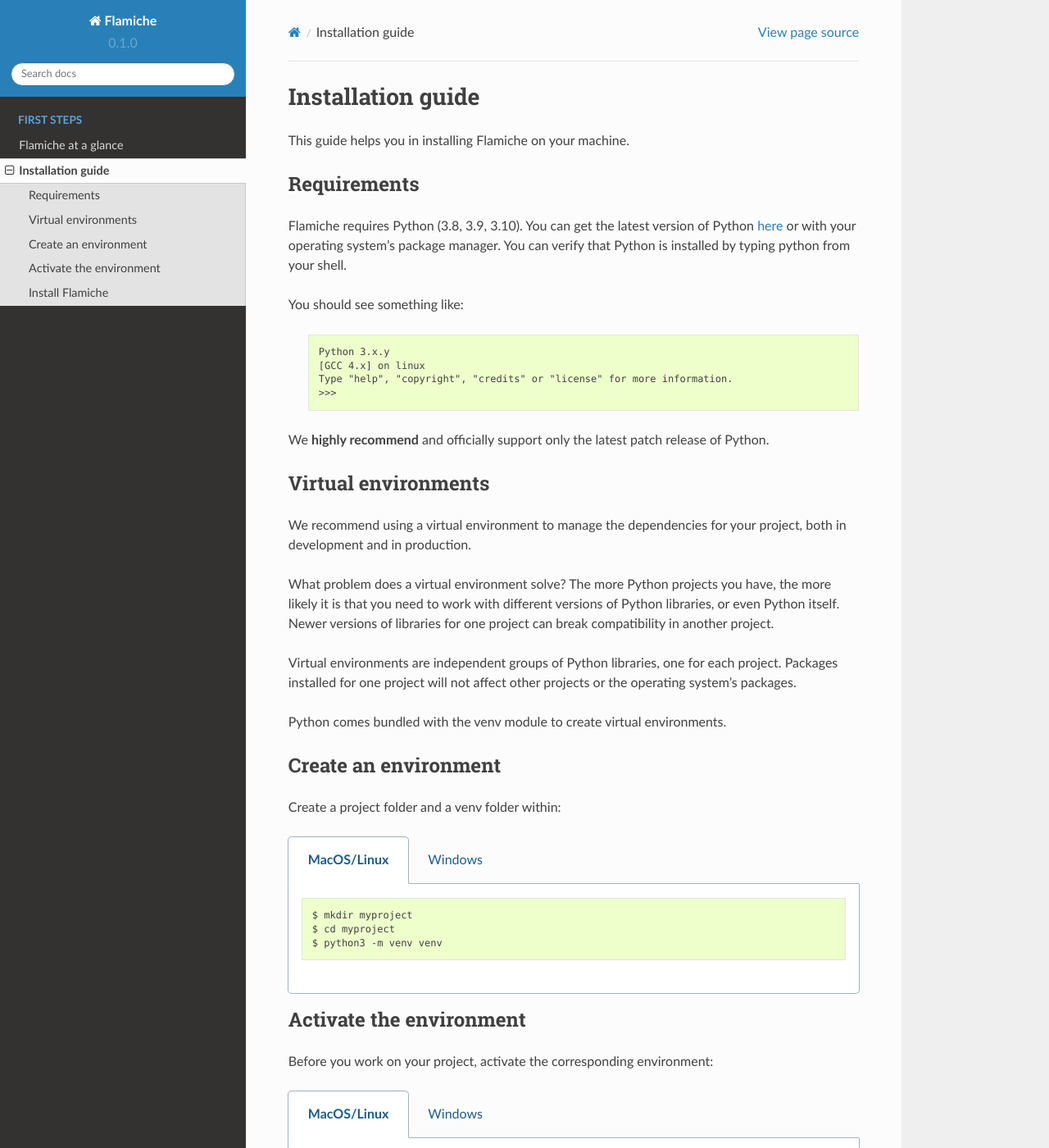
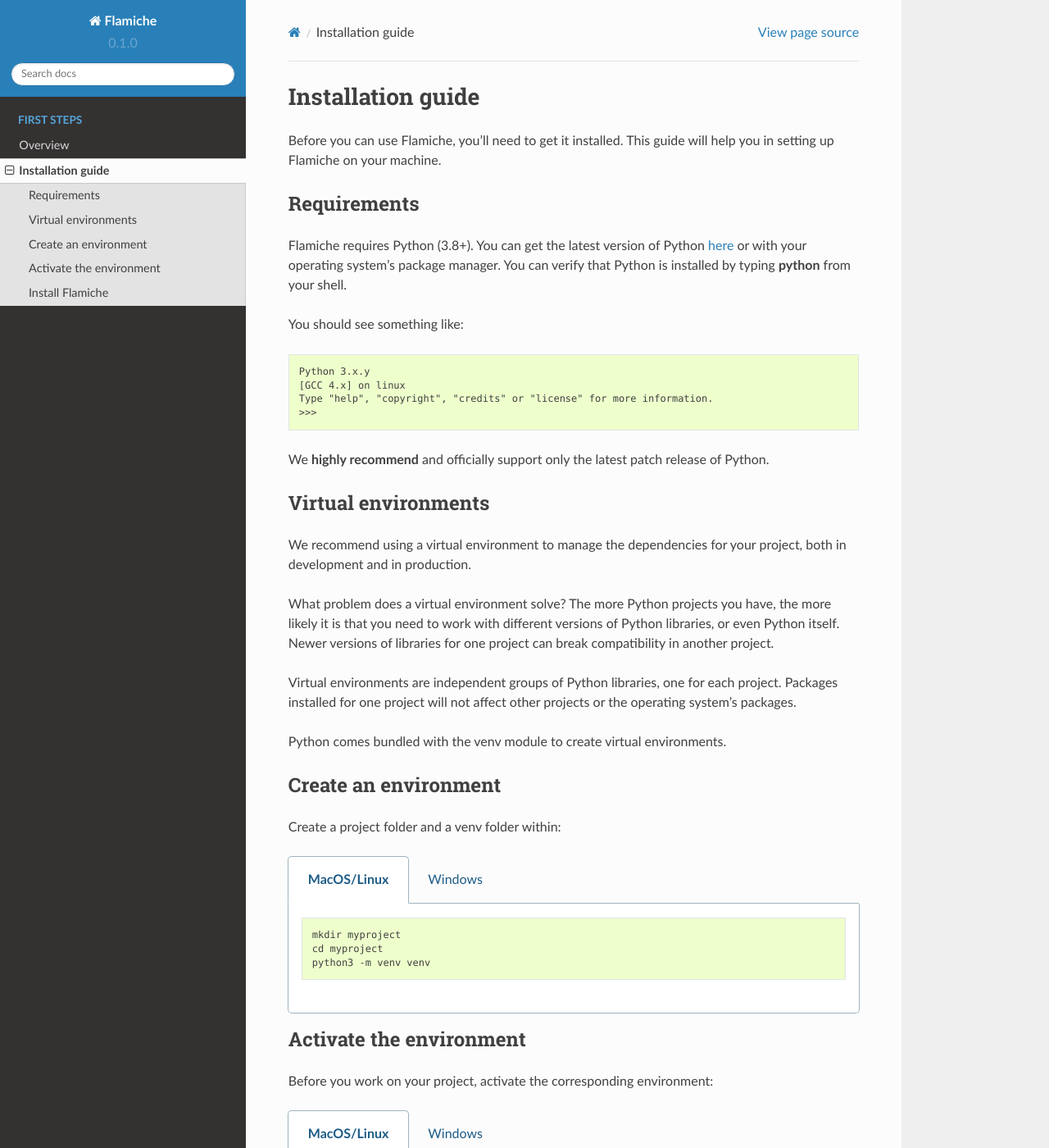
Before and after one commit to aryaniyaps/flamiche, a Sphinx documentation site: the page built from docs/first-steps/install.rst, in a window 1280 px wide and 1400 px high. Shown: the whole window at 82% size. Built offline with Sphinx 7.4.7 and the Read the Docs theme 2.0.0, drawn with Linux system fonts in a browser that asks for light colours; some of the changed text lies outside the part shown.

Commit message:
update docs

```diff
--- a/docs/conf.py
+++ b/docs/conf.py
@@ -37,11 +37,15 @@ source_suffix = ".rst"
 # Add any Sphinx extension module names here, as strings. They can be
 # extensions coming with Sphinx (named 'sphinx.ext.*') or your custom
 # ones.
-extensions = ["sphinx.ext.intersphinx", "sphinx.ext.autodoc", "sphinx_tabs.tabs"]
+extensions = [
+    "sphinx.ext.intersphinx",
+    "sphinx.ext.autodoc",
+    "sphinx_tabs.tabs",
+    "sphinx_copybutton",
+]
 
 intersphinx_mapping = {
     "python": ("https://docs.python.org/3/", None),
-    "gqlcore": ("https://graphql-core-3.readthedocs.io/en/latest/", None),
 }
 
 # Disable docstring inheritance
--- a/docs/first-steps/install.rst
+++ b/docs/first-steps/install.rst
@@ -2,25 +2,26 @@
 Installation guide
 ==================
 
-This guide helps you in installing Flamiche on your machine.
+Before you can use Flamiche, you'll need to get it installed. This guide will help you
+in setting up Flamiche on your machine.
 
 Requirements
 ============
 
-Flamiche requires Python (3.8, 3.9, 3.10). You can get the latest version of Python `here`_
+Flamiche requires Python (3.8+). You can get the latest version of Python `here`_
 or with your operating system’s package manager. You can verify that Python is installed by
-typing python from your shell.
+typing **python** from your shell.
 
 .. _here: https://www.python.org/downloads/
 
 You should see something like:
 
-    .. code-block:: text
+.. code-block:: text
 
-        Python 3.x.y
-        [GCC 4.x] on linux
-        Type "help", "copyright", "credits" or "license" for more information.
-        >>>
+    Python 3.x.y
+    [GCC 4.x] on linux
+    Type "help", "copyright", "credits" or "license" for more information.
+    >>>
 
 We **highly recommend** and officially support only the latest patch release of Python.
 
@@ -51,17 +52,17 @@ Create a project folder and a venv folder within:
 
         .. code-block:: text
 
-            $ mkdir myproject
-            $ cd myproject
-            $ python3 -m venv venv
+            mkdir myproject
+            cd myproject
+            python3 -m venv venv
 
     .. tab:: Windows
 
         .. code-block:: text
 
-            > mkdir myproject
-            > cd myproject
-            > py -3 -m venv venv
+            mkdir myproject
+            cd myproject
+            py -3 -m venv venv
 
 Activate the environment
 ========================
@@ -74,22 +75,38 @@ Before you work on your project, activate the corresponding environment:
 
         .. code-block:: text
 
-            $ . venv/bin/activate
+            . venv/bin/activate
 
     .. tab:: Windows
 
         .. code-block:: text
 
-            > venv\Scripts\activate
+            venv\Scripts\activate
 
 Install Flamiche
 ================
 
-Within the activated environment, installation can be done using `pip`_:
+Within the activated environment, installation can be done using your favorite package manager:
 
-    .. code-block:: text
+.. tabs::
 
-        pip install flamiche
+    .. tab:: Pip
+
+        .. code-block:: text
+
+            pip install flamiche
+
+    .. tab:: Pipenv
+
+        .. code-block:: text
+
+            pipenv install flamiche
+
+    .. tab:: Poetry
+
+        .. code-block:: text
+
+            poetry add flamiche
 
 .. _pip: https://pip.pypa.io/en/stable/
 
--- a/docs/first-steps/overview.rst
+++ b/docs/first-steps/overview.rst
@@ -1,6 +1,6 @@
-====================
-Flamiche at a glance
-====================
+========
+Overview
+========
 
 Flamiche is a lightweight `WSGI`_/ `ASGI`_ micro web framework. It is designed to
 be easy to begin with, and has the ability to scale up to complex applications.
```
Also changed, not shown: other parts of docs/first-steps/overview.rst (+2 -2 lines), 2 other files.
